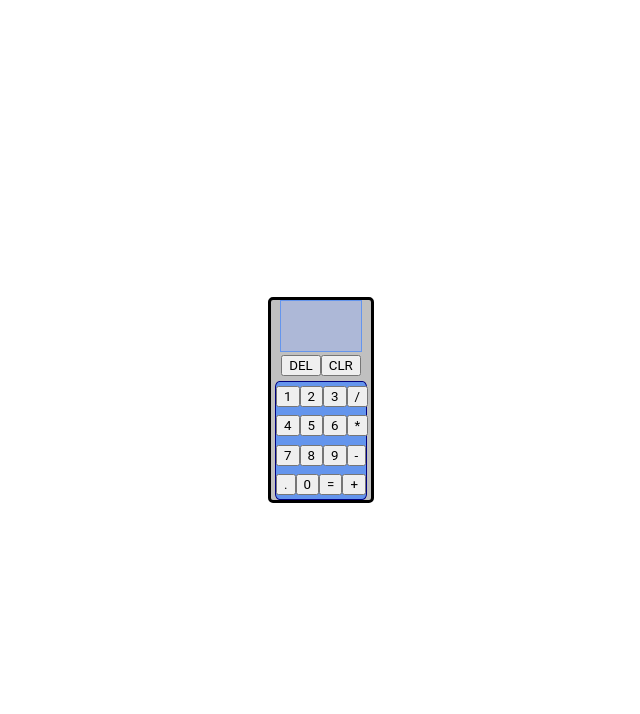
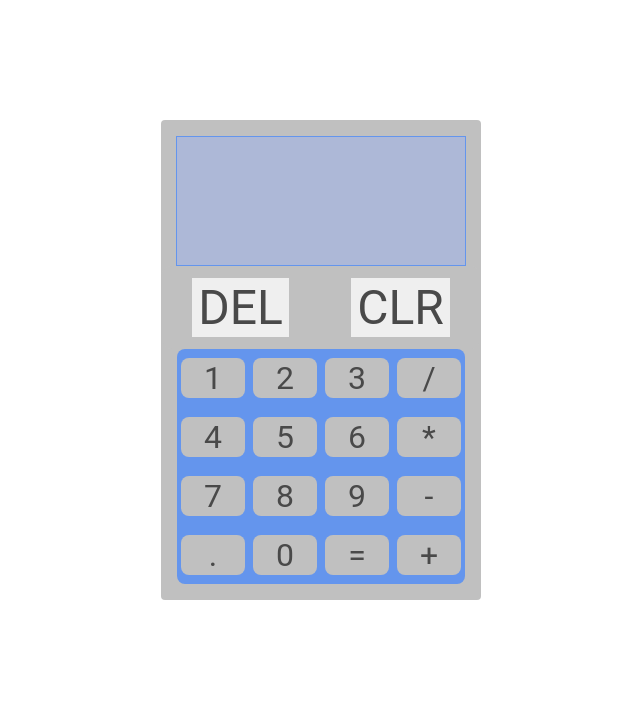
Before and after one commit to Drew-Daniels/calculator, a plain HTML site: page index.html in a window 1280 px wide. Shown: the top 714 px of the page, without its empty margins (319-959 px from the left). Drawn offline with Linux system fonts and the light colour scheme.

Commit message:
Improved the appearance and layout of the app.

```diff
--- a/assets/stylesheets/style.css
+++ b/assets/stylesheets/style.css
@@ -49,30 +49,45 @@ table {
 
 * {
     font-family: Roboto, Oxygen, Ubuntu, Cantarell, 'Open Sans', 'Helvetica Neue', sans-serif;
+    font-size: 2em;
+    box-sizing: border-box;
 }
 
 .btn-base {
     background-color: silver;
-    font-size: medium;
+    min-width: 2em;
+    border: none;
+    color: rgb(73, 73, 73);
+    border-radius: .25em;
+}
+.btn-option {
+    font-size: 1em;
+    border: 0;
+    color: rgb(73, 73, 73);
 }
 #CONTAINER-all {
     display: flex;
+    flex-direction: column;
     align-items: center;
     justify-content: center;
     min-height: 100vh;
 }
-
+.content {
+    display: flex;
+    flex-direction: column;
+    flex-grow: 1;
+    justify-content: center;
+    align-items: center;
+}
 #CONTAINER-body {
     display: flex;
     flex-direction: column;
     align-items: center;
     justify-content: center;
     background-color: silver;
-    border-radius: 5px;
-    border: 3px solid black;
-    width: 100px;
-    height: 200px;
-    max-width: 100%;
+    border-radius: .25em;
+    width: 20em;
+    height: 30em;
 }
 
 #CONTAINER-display {
@@ -81,7 +96,7 @@ table {
     align-items: center;
     justify-content: center;
     border: 1px solid cornflowerblue;
-    margin-bottom: 3px;
+    margin-top: 1em;
 }
 
 #CONTAINER-MAIN-display {
@@ -90,8 +105,8 @@ table {
     justify-content: flex-end;
     background-color: blue;
     background: rgba(142, 170, 247, 0.4);
-    width: 80px;
-    height: 25px;
+    width: 18em;
+    height: 4em;
     font-family: 'Rajdhani', sans-serif;
 }
 
@@ -100,29 +115,40 @@ table {
     align-items: center;
     justify-content: flex-end;
     background: rgba(142, 170, 247, 0.4);
-    width: 80px;
-    height: 25px;
+    width: 18em;
+    height: 4em;
     font-family: 'Rajdhani', sans-serif;
 }
 
 #CONTAINER-btn-big {
     display: flex;
     flex-direction: row;
+    padding: .25em 0;
+    justify-content: space-around;
+    width: 100%;
 }
 
 #CONTAINER-btn-small {
     display: flex;
     flex-wrap: wrap;
     flex-direction: column;
-    margin-top: 5px;
-    border: .5px solid navy;
-    border-radius: 5%;
+    border-radius: .5em;
     flex: 1 1 0px;
     width: 90%;
+    margin-bottom: 1em;
+}
+
+#MAIN-display-text {
+    font-size: 2em;
+    margin-right: .25em;
+}
+#ALT-display-text {
+    font-size: 1.5em;
+    margin-right: .25em;
 }
 
 .btn-big {
-    font-size: large;
+    font-size: 3em;
 }
 
 .btn-small {
@@ -134,23 +160,21 @@ table {
     flex-direction: row;
     align-items: center;
     justify-content: space-around;
-    flex: 1 1 0px;
-    width: 100%;
+    flex-wrap: wrap;
+    flex-basis: 25%;
 }
 
 footer {
     text-align: center;
-    position: absolute;
-    bottom: 0;
-    width: 100%;
+    height: 5em;
     font-family: 'Rajdhani', sans-serif;
 }
 
 #githubIcon {
-    width: 20px;
+    width: 2em;
     height: auto;
 }
 
 #githubProfileLink {
-    margin: 15px;
+    margin: 1em;
 }
--- a/index.html
+++ b/index.html
@@ -12,8 +12,8 @@
     <body>
         <script src="assets/scripts/calc.js" defer></script>
         <div id="CONTAINER-all">
+            <div class="content">
                 <div id="CONTAINER-body">
-                <!--All contains the BODY; BODY contains the DISPLAY, BIG-BTNS, and SMALL-BTNS-->
                     <div id="CONTAINER-display">
                         <div id="CONTAINER-ALT-display">
                             <p id="ALT-display-text"></p>
@@ -23,42 +23,43 @@
                         </div>
                     </div>
                     <div id="CONTAINER-btn-big" class="btn-base btn-big">
-                    <button id='deleteBtn'>DEL</button>
-                    <button id='clearBtn'>CLR</button>
+                        <button id='deleteBtn' class="btn-option">DEL</button>
+                        <button id='clearBtn' class="btn-option">CLR</button>
                     </div>
                     <div id="CONTAINER-btn-small" class="btn-base btn-small">
                         <div id="row-one" class="btn-row">
-                        <button id='1'>1</button>
-                        <button id='2'>2</button>
-                        <button id='3'>3</button>
-                        <button id='/'>/</button>
+                            <button id='1' class="btn-base">1</button>
+                            <button id='2' class="btn-base">2</button>
+                            <button id='3' class="btn-base">3</button>
+                            <button id='/' class="btn-base">/</button>
                         </div>
                         <div id="row-two" class="btn-row">
-                        <button id='4'>4</button>
-                        <button id='5'>5</button>
-                        <button id='6'>6</button>
-                        <button id='*'>*</button>
+                            <button id='4' class="btn-base">4</button>
+                            <button id='5' class="btn-base">5</button>
+                            <button id='6' class="btn-base">6</button>
+                            <button id='*' class="btn-base">*</button>
                         </div>
                         <div id="row-three" class="btn-row">
-                        <button id='7'>7</button>
-                        <button id='8'>8</button>
-                        <button id='9'>9</button>
-                        <button id='-'>-</button>
+                            <button id='7' class="btn-base">7</button>
+                            <button id='8' class="btn-base">8</button>
+                            <button id='9' class="btn-base">9</button>
+                            <button id='-' class="btn-base">-</button>
                         </div>
                         <div id="row-four" class="btn-row">
-                        <button id='decimal'>.</button>
-                        <button id='0'>0</button>
-                        <button id="equals">=</button>
-                        <button id='+'>+</button>
+                            <button id='decimal' class="btn-base">.</button>
+                            <button id='0' class="btn-base">0</button>
+                            <button id="equals" class="btn-base">=</button>
+                            <button id='+' class="btn-base">+</button>
                         </div>
                     </div>
                 </div>
             </div>
             <footer>View source code on
-            <a href="https://github.com/Drew-Daniels/calculator"><img id="githubIcon" src="assets/pictures/github-icon.png"></a>
+                <a href="https://github.com/Drew-Daniels/calculator"><img id="githubIcon" src="assets/pictures/github-icon.svg"></a>
                 <div id="githubProfileLink">
                     Created by <a href="https://github.com/Drew-Daniels">Drew Daniels</a>
                 </div>
             </footer>
+        </div>
     </body>
 </html>
```
Also changed, not shown: assets/pictures/github-icon.png (deleted), assets/pictures/github-icon.svg (added). Lines whose indentation alone changed are shown as unchanged.
